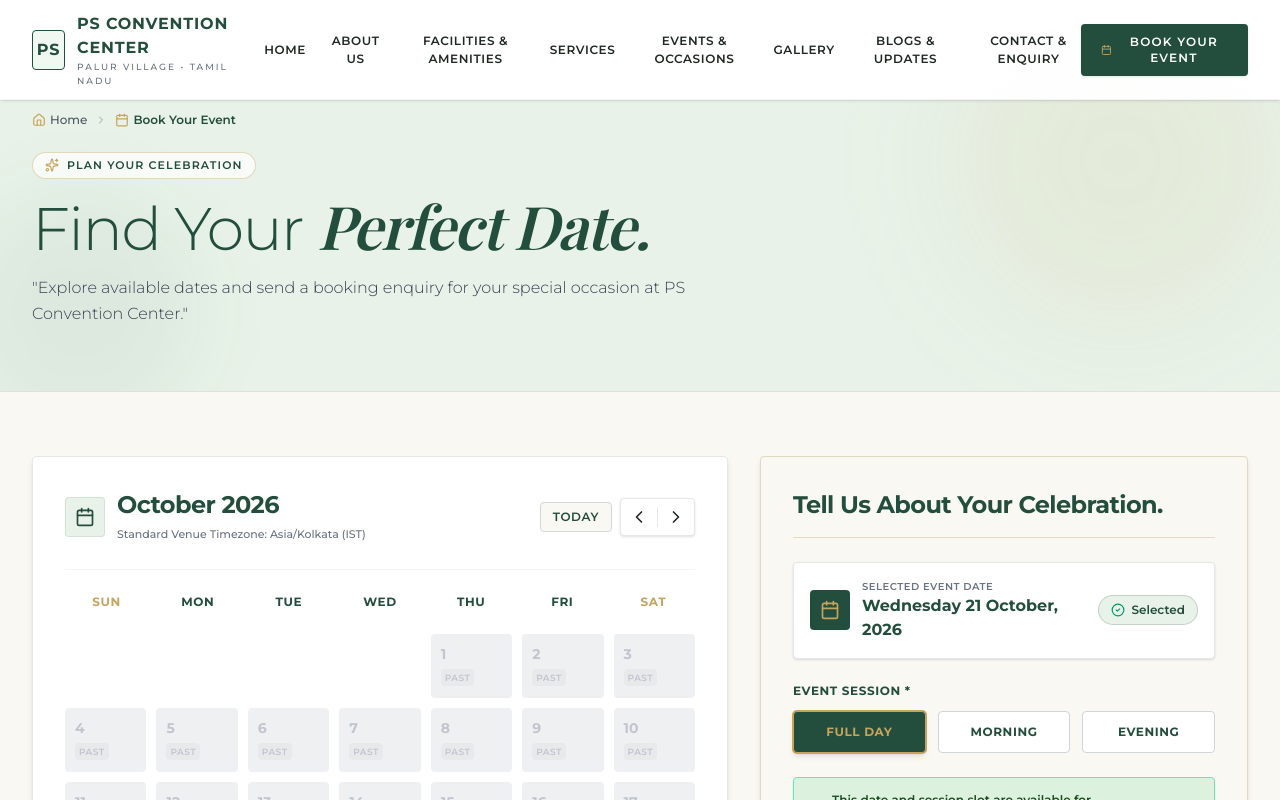
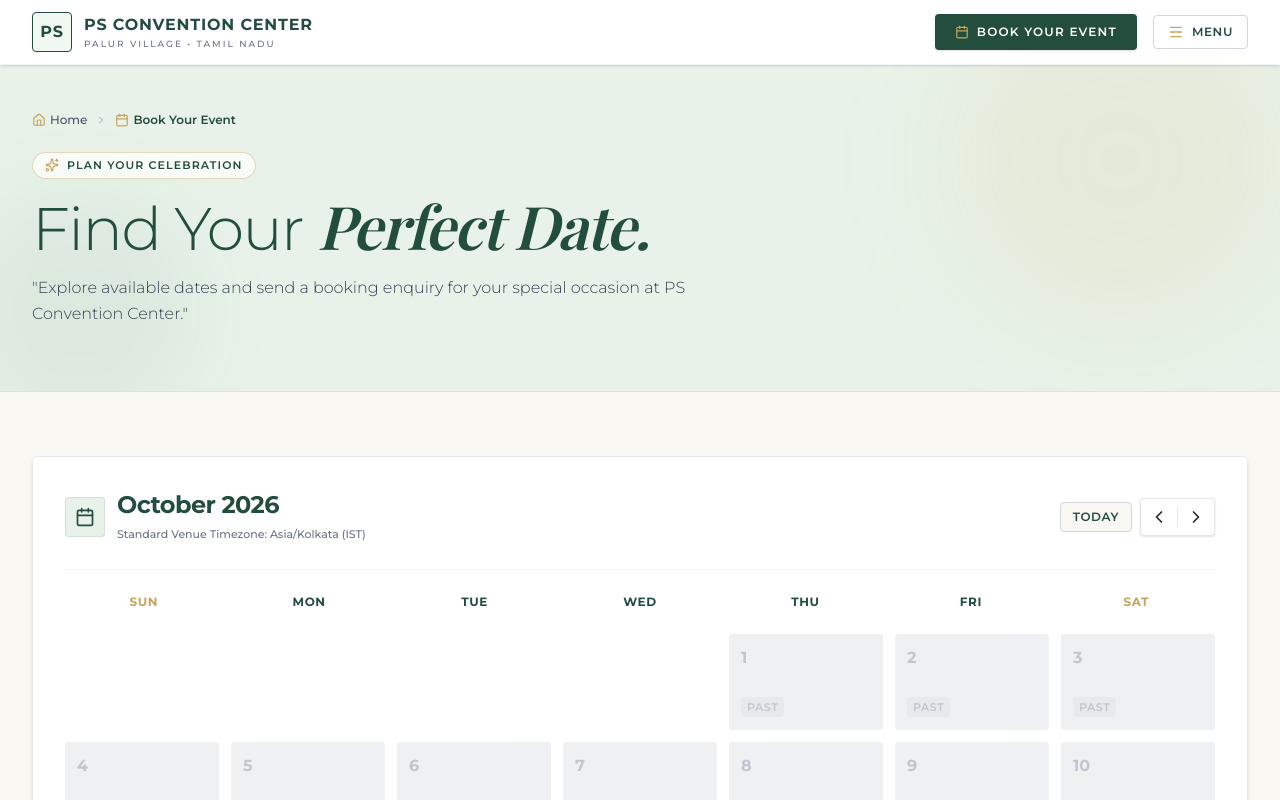
Before and after one commit to karmegamwithai/psconventioncenter, a React (Vite) app: page / in a window 1280 px wide. Both pictures are taken after a click on the element 224 px from the left and 2875 px from the top of the page. Shown: the top 800 px of the page. Built offline with nearby package versions, Linux system fonts and the light colour scheme; a web font is replaced by a local one.

Commit message:
refactor: update booking layout and navigation
- Optimize calendar UI for improved touch usability
- Refactor booking page to use a single-column stacked layout
- Improve navigation menu consistency and brand logo interaction

```diff
--- a/src/components/booking/AvailabilityCalendar.tsx
+++ b/src/components/booking/AvailabilityCalendar.tsx
@@ -180,7 +180,7 @@
         </div>
 
         {/* Calendar Matrix */}
-        <div className="grid grid-cols-7 gap-1.5 sm:gap-2.5">
+        <div className="grid grid-cols-7 gap-2 sm:gap-3">
           {calendarDays.map((cell, idx) => {
             const isClickable = cell.dateStr && !cell.isPast && !cell.data?.isBlocked;
             const badge = getStatusBadgeText(cell);
@@ -192,14 +192,14 @@
                 type="button"
                 disabled={!cell.dateStr || cell.isPast || cell.data?.isBlocked}
                 onClick={() => cell.dateStr && onSelectDate(cell.dateStr)}
-                className={`relative aspect-square sm:aspect-[4/3] rounded-sm p-1.5 sm:p-2.5 flex flex-col justify-between transition-all duration-200 text-left focus:outline-none ${getStatusColorClass(
+                className={`relative min-h-[64px] sm:min-h-[96px] rounded-sm p-2 sm:p-3 flex flex-col justify-between transition-all duration-200 text-left focus:outline-none ${getStatusColorClass(
                   cell
                 )}`}
               >
                 {cell.dayNumber && (
                   <>
                     <div className="flex items-center justify-between w-full">
-                      <span className={`text-xs sm:text-sm font-bold ${isSelected ? 'text-[#C5A45D]' : ''}`}>
+                      <span className={`text-xs sm:text-base font-bold ${isSelected ? 'text-[#C5A45D]' : ''}`}>
                         {cell.dayNumber}
                       </span>
                       {cell.isToday && (
@@ -211,9 +211,9 @@
                     </div>
 
                     {/* Status badge in cell */}
-                    <div className="mt-auto">
+                    <div className="mt-auto pt-1">
                       <span
-                        className={`hidden sm:inline-block text-[9px] font-semibold uppercase tracking-wider px-1 py-0.5 rounded ${
+                        className={`inline-block text-[9px] sm:text-[11px] font-semibold uppercase tracking-wider px-1.5 py-0.5 rounded ${
                           isSelected
                             ? 'bg-[#C5A45D] text-[#234D3C]'
                             : 'bg-black/5 text-current'
--- a/src/components/layout/Navbar.tsx
+++ b/src/components/layout/Navbar.tsx
@@ -1,5 +1,5 @@
 import React, { useState, useEffect } from 'react';
-import { Menu, X, Calendar, ChevronRight, Phone, Clock, MapPin } from 'lucide-react';
+import { Menu, X, Calendar, ChevronRight, Phone, Clock, MapPin, Sparkles } from 'lucide-react';
 
 interface NavbarProps {
   currentRoute: '/' | '/booking';
@@ -9,7 +9,7 @@
 
 export const Navbar: React.FC<NavbarProps> = ({ currentRoute, onNavigate, onOpenBlogs }) => {
   const [isScrolled, setIsScrolled] = useState(false);
-  const [mobileMenuOpen, setMobileMenuOpen] = useState(false);
+  const [menuOpen, setMenuOpen] = useState(false);
 
   useEffect(() => {
     const handleScroll = () => {
@@ -34,7 +34,7 @@
   ];
 
   const handleLinkClick = (item: typeof navLinks[0]) => {
-    setMobileMenuOpen(false);
+    setMenuOpen(false);
     if (item.isBlog) {
       onOpenBlogs();
       return;
@@ -56,8 +56,11 @@
         <div className="max-w-7xl mx-auto px-4 sm:px-6 lg:px-8 flex items-center justify-between">
           {/* Brand Logo */}
           <button
-            onClick={() => onNavigate('/')}
-            className="flex items-center gap-3 group text-left focus:outline-none"
+            onClick={() => {
+              setMenuOpen(false);
+              onNavigate('/');
+            }}
+            className="flex items-center gap-3 group text-left focus:outline-none cursor-pointer"
           >
             <div
               className={`w-10 h-10 rounded-sm border flex items-center justify-center font-bold tracking-wider transition-all duration-300 ${
@@ -86,89 +89,93 @@
             </div>
           </button>
 
-          {/* Desktop Navigation */}
-          <nav className="hidden xl:flex items-center space-x-6">
-            {navLinks.map((item, index) => (
-              <button
-                key={index}
-                onClick={() => handleLinkClick(item)}
-                className={`text-[12px] uppercase tracking-wider font-semibold relative py-1.5 transition-colors group cursor-pointer focus:outline-none ${
-                  isSolid
-                    ? 'text-[#202823] hover:text-[#C5A45D]'
-                    : 'text-white hover:text-[#C5A45D]'
-                }`}
-              >
-                <span>{item.label}</span>
-                <span className="absolute bottom-0 left-0 w-0 h-0.5 bg-[#C5A45D] transition-all duration-300 group-hover:w-full"></span>
-              </button>
-            ))}
-          </nav>
-
-          {/* Header Action Button */}
-          <div className="hidden sm:flex items-center gap-3">
+          {/* Right Header Navigation & Actions */}
+          <div className="flex items-center gap-3 sm:gap-4">
+            {/* Book Your Event Button */}
             <button
-              onClick={() => onNavigate('/booking')}
-              className={`px-5 py-2.5 rounded-sm text-xs uppercase tracking-widest font-semibold transition-all duration-300 shadow-sm flex items-center gap-2 cursor-pointer ${
+              onClick={() => {
+                setMenuOpen(false);
+                onNavigate('/booking');
+              }}
+              className={`px-4 sm:px-5 py-2.5 rounded-sm text-xs uppercase tracking-widest font-semibold transition-all duration-300 shadow-sm flex items-center gap-2 cursor-pointer ${
                 isSolid
-                  ? 'bg-[#234D3C] text-white hover:bg-[#17372a] shadow-[#234D3C]/10'
-                  : 'bg-[#C5A45D] text-[#234D3C] hover:bg-white hover:text-[#234D3C] shadow-lg'
+                  ? 'bg-[#234D3C] text-white hover:bg-[#17372a]'
+                  : 'bg-[#C5A45D] text-[#17372a] hover:bg-white hover:text-[#234D3C] shadow-lg'
               }`}
             >
               <Calendar className="w-3.5 h-3.5 text-[#C5A45D] group-hover:text-current" />
-              <span>BOOK YOUR EVENT</span>
+              <span className="hidden sm:inline">BOOK YOUR EVENT</span>
+              <span className="sm:hidden">BOOK</span>
+            </button>
+
+            {/* Menu Bar Button (Click to show menus) */}
+            <button
+              onClick={() => setMenuOpen(!menuOpen)}
+              className={`px-3.5 py-2 rounded-sm border flex items-center gap-2 text-xs font-semibold uppercase tracking-wider transition-all cursor-pointer ${
+                isSolid
+                  ? 'border-gray-300 bg-white text-[#234D3C] hover:border-[#234D3C] hover:bg-[#E8F2E8]'
+                  : 'border-white/40 bg-black/30 text-white hover:border-[#C5A45D] hover:text-[#C5A45D]'
+              }`}
+              aria-label="Toggle menu bar"
+            >
+              {menuOpen ? <X className="w-4 h-4 text-[#C5A45D]" /> : <Menu className="w-4 h-4 text-[#C5A45D]" />}
+              <span>{menuOpen ? 'CLOSE' : 'MENU'}</span>
             </button>
           </div>
-
-          {/* Mobile Menu Button */}
-          <button
-            onClick={() => setMobileMenuOpen(!mobileMenuOpen)}
-            className={`xl:hidden p-2 rounded focus:outline-none ${
-              isSolid ? 'text-[#234D3C]' : 'text-white'
-            }`}
-            aria-label="Toggle menu"
-          >
-            {mobileMenuOpen ? <X className="w-6 h-6" /> : <Menu className="w-6 h-6" />}
-          </button>
         </div>
 
-        {/* Mobile Fullscreen Overlay Menu */}
-        {mobileMenuOpen && (
-          <div className="xl:hidden fixed inset-x-0 top-[62px] bg-white border-b border-gray-200 shadow-2xl px-6 py-6 flex flex-col gap-3 text-[#202823] max-h-[85vh] overflow-y-auto animate-in slide-in-from-top-2 duration-200">
-            <div className="pb-3 border-b border-gray-100 flex items-center justify-between text-xs text-gray-500">
-              <span className="flex items-center gap-1.5">
-                <MapPin className="w-3.5 h-3.5 text-[#C5A45D]" /> Palur, Tamil Nadu
-              </span>
-              <span className="flex items-center gap-1.5">
-                <Phone className="w-3.5 h-3.5 text-[#C5A45D]" /> +91 94432 18920
-              </span>
+        {/* Expandable Menu Panel (Shows when Menu Bar is clicked) */}
+        {menuOpen && (
+          <div className="fixed inset-x-0 top-[62px] bg-white border-b border-gray-200 shadow-2xl z-50 animate-in slide-in-from-top-2 duration-200">
+            <div className="max-w-7xl mx-auto px-4 sm:px-6 lg:px-8 py-8">
+              {/* Top metadata info */}
+              <div className="pb-4 mb-6 border-b border-gray-100 flex flex-col sm:flex-row sm:items-center justify-between text-xs text-gray-500 gap-2">
+                <span className="flex items-center gap-1.5 font-medium text-[#234D3C]">
+                  <MapPin className="w-4 h-4 text-[#C5A45D]" /> Palur Village, Tamil Nadu (12 km from Chengalpattu)
+                </span>
+                <span className="flex items-center gap-1.5 font-medium text-[#234D3C]">
+                  <Phone className="w-4 h-4 text-[#C5A45D]" /> Enquiry: +91 94432 18920
+                </span>
+              </div>
+
+              {/* Menu Grid */}
+              <div className="grid grid-cols-1 sm:grid-cols-2 lg:grid-cols-4 gap-3 sm:gap-4">
+                {navLinks.map((item, index) => (
+                  <button
+                    key={index}
+                    onClick={() => handleLinkClick(item)}
+                    className="p-3.5 rounded-sm bg-[#FAF8F2] hover:bg-[#E8F2E8] border border-gray-200/80 hover:border-[#C5A45D] text-left flex items-center justify-between group transition-all cursor-pointer"
+                  >
+                    <span className="text-xs uppercase font-bold tracking-wider text-[#234D3C] group-hover:text-[#234D3C]">
+                      {item.label}
+                    </span>
+                    <ChevronRight className="w-4 h-4 text-gray-400 group-hover:text-[#C5A45D] group-hover:translate-x-1 transition-all" />
+                  </button>
+                ))}
+              </div>
+
+              {/* Quick Action inside Menu */}
+              <div className="mt-6 pt-6 border-t border-gray-100 flex flex-col sm:flex-row items-center justify-between gap-4">
+                <div className="text-xs text-gray-500 italic">
+                  Where Beautiful Celebrations Become Timeless Memories.
+                </div>
+                <button
+                  onClick={() => {
+                    setMenuOpen(false);
+                    onNavigate('/booking');
+                  }}
+                  className="w-full sm:w-auto px-6 py-3 bg-[#234D3C] text-white text-xs uppercase font-bold tracking-widest rounded-sm hover:bg-[#17372a] transition-all flex items-center justify-center gap-2 cursor-pointer shadow-md"
+                >
+                  <Calendar className="w-4 h-4 text-[#C5A45D]" />
+                  <span>Check Date Availability Calendar</span>
+                </button>
+              </div>
             </div>
-
-            {navLinks.map((item, index) => (
-              <button
-                key={index}
-                onClick={() => handleLinkClick(item)}
-                className="text-left text-xs uppercase tracking-wider font-semibold border-b border-gray-100 py-2.5 flex justify-between items-center text-[#202823] hover:text-[#234D3C]"
-              >
-                <span>{item.label}</span>
-                <ChevronRight className="w-4 h-4 text-[#C5A45D]" />
-              </button>
-            ))}
-
-            <button
-              onClick={() => {
-                setMobileMenuOpen(false);
-                onNavigate('/booking');
-              }}
-              className="mt-3 w-full py-3.5 bg-[#234D3C] text-white text-center text-xs uppercase font-semibold tracking-widest rounded shadow-md hover:bg-[#17372a] flex items-center justify-center gap-2"
-            >
-              <Calendar className="w-4 h-4 text-[#C5A45D]" />
-              <span>Check Availability & Book</span>
-            </button>
           </div>
         )}
       </header>
 
-      {/* Fixed Mobile Bottom Booking CTA (only visible on mobile screens) */}
+      {/* Fixed Mobile Bottom Booking CTA */}
       <div className="sm:hidden fixed bottom-3 inset-x-4 z-40">
         <button
           onClick={() => onNavigate('/booking')}
@@ -176,7 +183,7 @@
         >
           <span className="flex items-center gap-2">
             <Calendar className="w-4 h-4 text-[#C5A45D]" />
-            <span>Check Date Availability</span>
+            <span>Check Availability</span>
           </span>
           <span className="bg-[#C5A45D] text-[#234D3C] px-3 py-1 rounded-full text-[10px] font-bold">
             BOOK NOW
```
Also changed, not shown: src/pages/BookingPage.tsx (+9 -12 lines).
